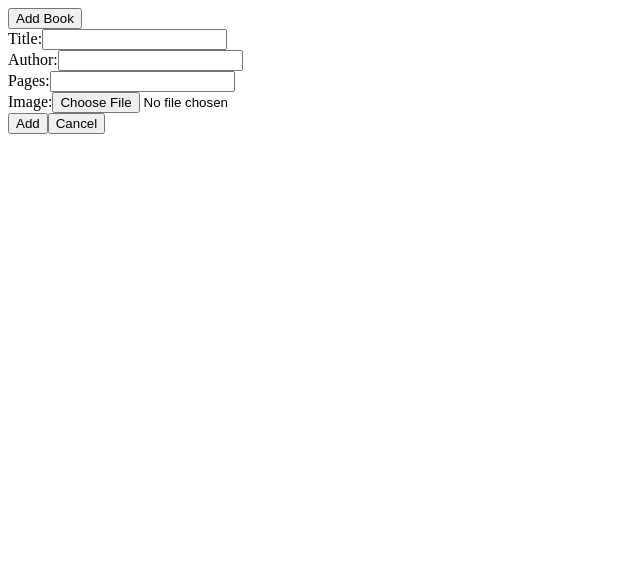
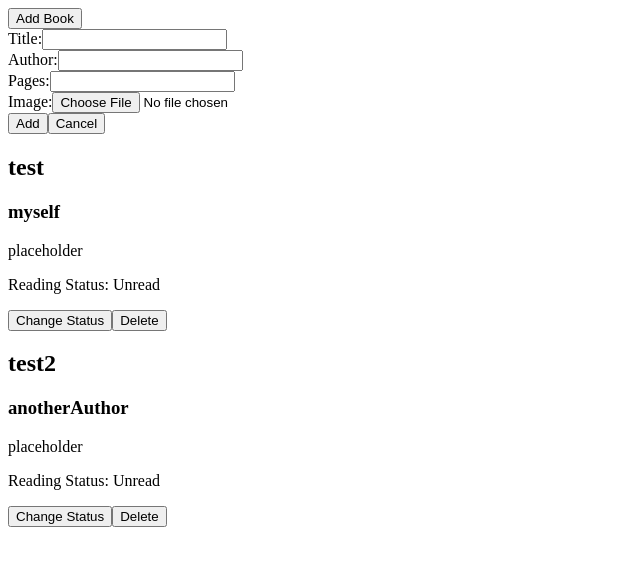
Before and after one commit to Sim-frpt/react-library, a React (Create React App) app: page / in a window 1280 px wide. Shown: the top 566 px of the page, without its empty margins (0-640 px from the left). Built offline with nearby package versions, Linux system fonts and the light colour scheme.

Commit message:
add MainContainer component and its subcomponents, basic toggle and delete functions are done

```diff
--- a/src/App.jsx
+++ b/src/App.jsx
@@ -1,6 +1,7 @@
 import React, { Component } from "react";
-import { books } from "./model/book";
+import { books, CreateBook } from "./model/book";
 import AddBookContainer from "./modules/AddBookContainer";
+import MainContainer from "./modules/MainContainer";
 
 export class App extends Component {
   constructor() {
@@ -8,14 +9,27 @@ export class App extends Component {
 
     this.state = {
       books,
-      hideForm: true
+      isFormHidden: true
     };
 
     this.handleAddBook = this.handleAddBook.bind(this);
+    this.handleDeleteBook = this.handleDeleteBook.bind(this);
     this.handleFormToggle = this.handleFormToggle.bind(this);
+    this.handleStatusToggle = this.handleStatusToggle.bind(this);
   }
 
-  handleAddBook() {}
+  handleAddBook(bookValues) {
+    CreateBook(bookValues);
+
+    this.setState({
+      books: books
+    });
+  }
+
+  handleDeleteBook(id) {
+    const books = this.state.books.filter(book => book.id !== id);
+    this.setState({ books });
+  }
 
   handleFormToggle() {
     this.setState(state => ({
@@ -23,13 +37,32 @@ export class App extends Component {
     }));
   }
 
+  handleStatusToggle(id) {
+    this.setState(state => {
+      state.books.forEach(book => {
+        if (book.id === id) {
+          book.toggleReadingStatus();
+        }
+      });
+      return { books: state.books };
+    });
+  }
+
   render() {
     return (
-      <AddBookContainer
-        books={this.state.books}
-        onFormToggle={this.handleFormToggle}
-        hideForm={this.state.hideForm}
-      />
+      <>
+        <AddBookContainer
+          books={this.state.books}
+          handleFormToggle={this.handleFormToggle}
+          isFormHidden={this.state.isFormHidden}
+          handleAddBook={this.handleAddBook}
+        />
+        <MainContainer
+          books={this.state.books}
+          handleDeleteBook={this.handleDeleteBook}
+          handleStatusToggle={this.handleStatusToggle}
+        />
+      </>
     );
   }
 }
--- a/src/model/book.js
+++ b/src/model/book.js
@@ -2,28 +2,48 @@ import placeHolder from "../assets/images/book-cover-placeholder.jpg";
 
 const books = [];
 
-const createBook = ({
+const CreateBook = ({
   title,
   author,
   pages,
   isRead = false,
-  img = placeHolder
+  cover = placeHolder
 }) => {
   const id = books.length ? books.length + 1 : 1;
 
-  const toggleReadingStatus = () => {
-    this.isRead = !this.isRead;
-  };
-
-  return {
+  const self = {
     id,
     title,
     author,
     pages,
     isRead,
-    img,
-    toggleReadingStatus
+    cover,
+    toggleReadingStatus() {
+      this.isRead = !this.isRead;
+    }
   };
+
+  updateBookArray(self);
+
+  return self;
 };
 
-export { books, createBook };
+const updateBookArray = book => {
+  books.push(book);
+};
+
+CreateBook({
+  title: "test",
+  author: "myself",
+  pages: 423,
+  cover: "placeholder"
+});
+
+CreateBook({
+  title: "test2",
+  author: "anotherAuthor",
+  pages: 123,
+  cover: "placeholder"
+});
+
+export { books, CreateBook };
--- a/src/modules/AddBookContainer.jsx
+++ b/src/modules/AddBookContainer.jsx
@@ -5,11 +5,12 @@ import BookForm from "./BookForm";
 function AddBookContainer(props) {
   return (
     <section className="input-container">
-      <ToggleFormButton onToggleButtonClick={props.onFormToggle} />
+      <ToggleFormButton handleFormToggle={props.handleFormToggle} />
       <BookForm
-        shouldBeVisible={props.hideForm}
+        isFormHidden={props.isFormHidden}
         books={props.books}
-        onCancelFormSubmit={props.onFormToggle}
+        handleFormToggle={props.handleFormToggle}
+        handleAddBook={props.handleAddBook}
       />
     </section>
   );
--- /dev/null
+++ b/src/modules/BookContents.jsx
@@ -0,0 +1,16 @@
+import React from "react";
+
+function BookContents(props) {
+  return (
+    <>
+      <h2 className="book__title">{props.book.title}</h2>
+      <h3 className="book__author">{props.book.author}</h3>
+      <p className="book__cover">{props.book.cover}</p>
+      <p className="book__status">
+        Reading Status: {props.book.isRead ? "Read" : "Unread"}
+      </p>
+    </>
+  );
+}
+
+export default BookContents;
--- /dev/null
+++ b/src/modules/BookControls.jsx
@@ -0,0 +1,21 @@
+import React from "react";
+import Button from "./Button";
+
+function BookControls(props) {
+  return (
+    <div className="book__controls">
+      <Button
+        classVariant="book__status-button"
+        onClick={props.handleStatusToggle.bind(this, props.id)}
+        text="Change Status"
+      />
+      <Button
+        classVariant="book__delete-button"
+        onClick={props.handleDeleteBook.bind(this, props.id)}
+        text="Delete"
+      />
+    </div>
+  );
+}
+
+export default BookControls;
--- a/src/modules/BookForm.jsx
+++ b/src/modules/BookForm.jsx
@@ -7,12 +7,16 @@ export class BookForm extends Component {
     this.state = {
       title: "",
       author: "",
-      images: ""
+      pages: "",
+      cover: ""
     };
 
     this.fileInput = React.createRef();
 
     this.handleChange = this.handleChange.bind(this);
+    this.handleCancelSubmit = this.handleCancelSubmit.bind(this);
+    this.handleFiles = this.handleFiles.bind(this);
+    this.handleSubmit = this.handleSubmit.bind(this);
   }
 
   handleChange(event) {
@@ -20,13 +24,26 @@ export class BookForm extends Component {
   }
 
   handleCancelSubmit(event) {
-    this.props.onCancelFormSubmit();
+    this.props.handleFormToggle();
   }
 
   handleFiles(event) {
     const file = event.target.files[0];
-    // TODO I stopped here
-    console.log(file);
+
+    this.setState({ cover: file.name });
+  }
+
+  handleSubmit(event) {
+    event.preventDefault();
+
+    const bookValues = {
+      title: this.state.title,
+      author: this.state.author,
+      pages: this.state.pages,
+      cover: this.state.cover
+    };
+
+    this.props.handleAddBook(bookValues);
   }
 
   render() {
@@ -75,7 +92,7 @@ export class BookForm extends Component {
               className="book-form__input"
               type="file"
               ref={this.fileInput}
-              name="file"
+              name="cover"
               onChange={this.handleFiles}
             />
           </label>
--- /dev/null
+++ b/src/modules/BooksContainer.jsx
@@ -0,0 +1,22 @@
+import React from "react";
+import BookContents from "./BookContents";
+import BookControls from "./BookControls";
+
+function BooksContainer(props) {
+  const cards = props.books.map(book => {
+    return (
+      <div key={book.id} className="book__card">
+        <BookContents book={book} />
+        <BookControls
+          id={book.id}
+          handleDeleteBook={props.handleDeleteBook}
+          handleStatusToggle={props.handleStatusToggle}
+        />
+      </div>
+    );
+  });
+
+  return cards;
+}
+
+export default BooksContainer;
--- /dev/null
+++ b/src/modules/EmptyContainer.jsx
@@ -0,0 +1,7 @@
+import React from "react";
+
+function EmptyContainer() {
+  return <p className="empty-section">No books to display, please add books</p>;
+}
+
+export default EmptyContainer;
--- /dev/null
+++ b/src/modules/MainContainer.jsx
@@ -0,0 +1,24 @@
+import EmptyContainer from "./EmptyContainer";
+import BooksContainer from "./BooksContainer";
+import React from "react";
+
+function MainContainer(props) {
+  const areBooksAvailable = props.books.length ? true : false;
+  let childContainer;
+
+  if (!areBooksAvailable) {
+    childContainer = <EmptyContainer />;
+  } else {
+    childContainer = (
+      <BooksContainer
+        books={props.books}
+        handleDeleteBook={props.handleDeleteBook}
+        handleStatusToggle={props.handleStatusToggle}
+      />
+    );
+  }
+
+  return <section className="main-section">{childContainer}</section>;
+}
+
+export default MainContainer;
--- a/src/modules/ToggleFormButton.jsx
+++ b/src/modules/ToggleFormButton.jsx
@@ -6,7 +6,7 @@ function ToggleFormButton(props) {
     <Button
       classVariant="input-container__toggle"
       text="Add Book"
-      onClick={props.onToggleButtonClick}
+      onClick={props.handleFormToggle}
     />
   );
 }
```
